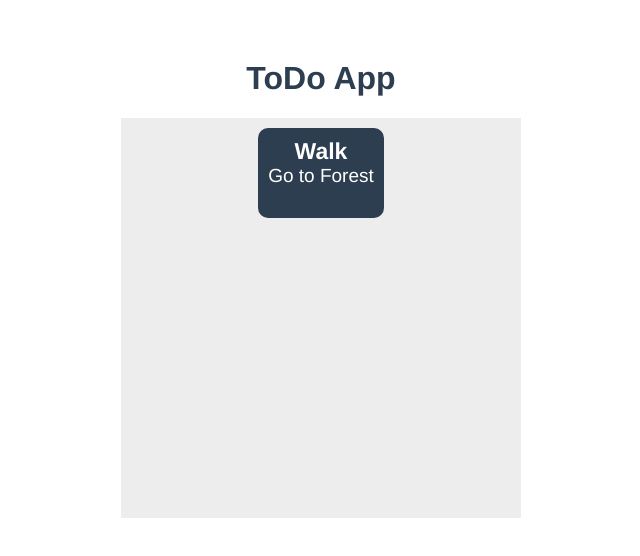
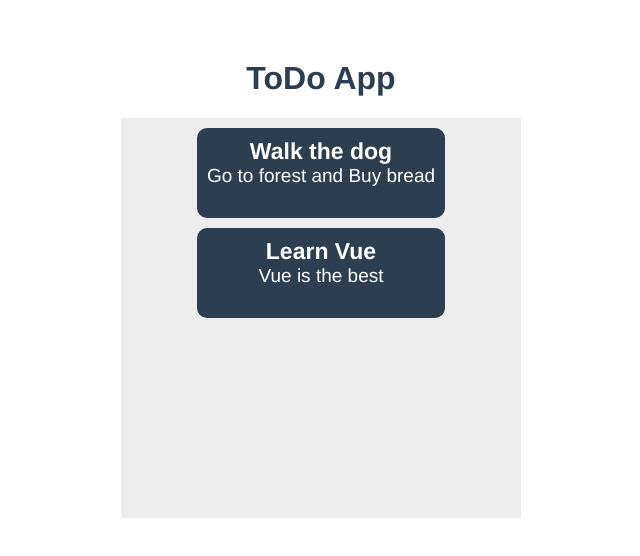
Before and after one commit to BlakLeon/vue-todo, a Vue app: page / in a window 1280 px wide. Shown: the top 556 px of the page, without its empty margins (319-959 px from the left). Built offline with nearby package versions, Linux system fonts and the light colour scheme.

Commit message:
more efficient

```diff
--- a/src/components/TodoItem.vue
+++ b/src/components/TodoItem.vue
@@ -2,10 +2,10 @@
     <div class="todo-item">
         <div class="todo-item-content">
             <div class="todo-item-title">
-                Walk
+                {{title}}
             </div>
             <div class="todo-item-description">
-                Go to Forest
+                {{description}}
             </div>
         </div>
     </div>
@@ -13,6 +13,7 @@
 
 <script>
     export default {
+        props:['title','description']
 
     }
 </script>
--- a/src/components/TodoList.vue
+++ b/src/components/TodoList.vue
@@ -1,6 +1,8 @@
 <template>
     <div class="todo-list">
-        <TodoItem />
+        <TodoItem :title="'Walk the dog'" :description="'Go to forest and Buy bread'"/>
+        <TodoItem :title="todoTitle" :description="todoDesc" />
+
     </div>
 
 </template>
@@ -12,6 +14,12 @@ import TodoItem from "@/components/TodoItem"
     export default {
         components:{
             TodoItem
+        },
+        data(){
+            return{
+                todoTitle:"Learn Vue",
+                todoDesc:"Vue is the best"
+            }
         }
 
     }
```
